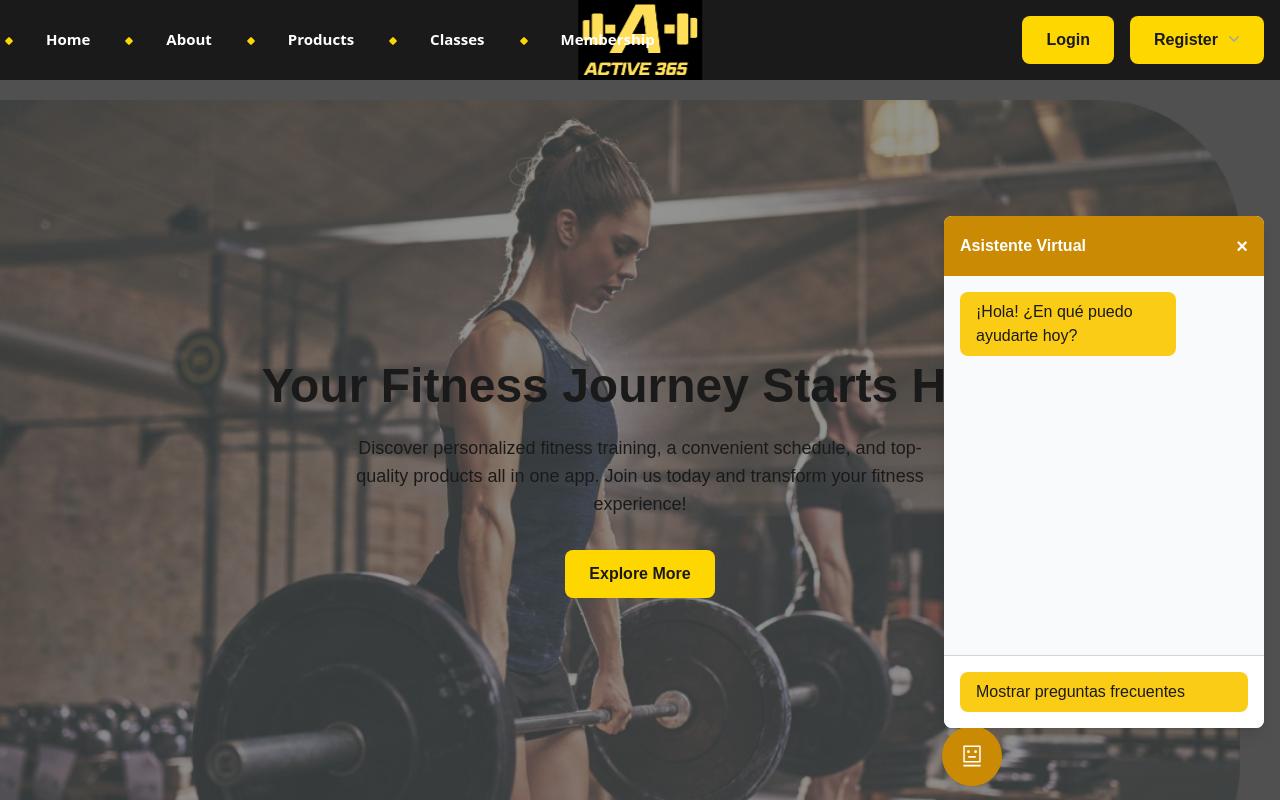
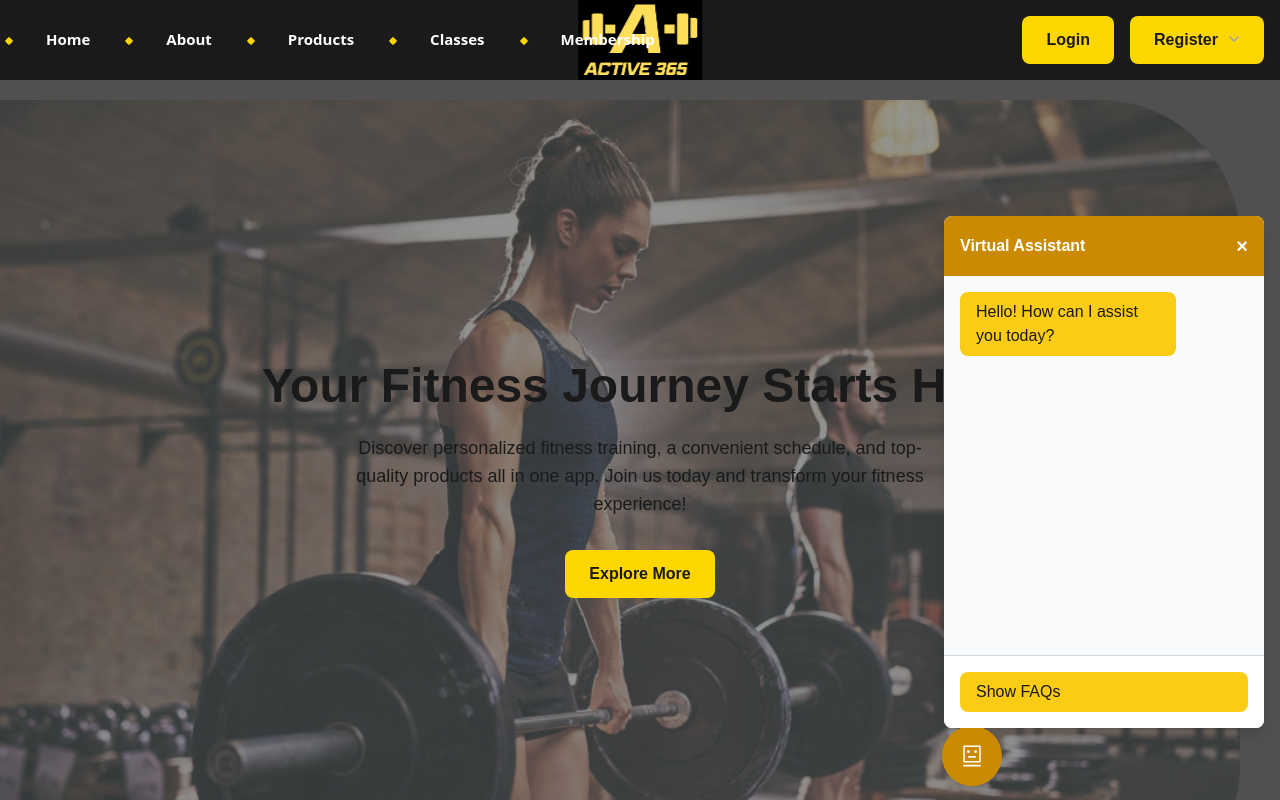
Before and after one commit to active365/Active_365, a Next.js app in the folder front/: page / in a window 1280 px wide. Both pictures are taken after a click on the button 1236 px from the left and 756 px from the top of the page. Shown: the top 800 px of the page. Built offline with nearby package versions, Linux system fonts and the light colour scheme.

Commit message:
chatbot english

```diff
--- a/front/src/components/Chatbot.tsx
+++ b/front/src/components/Chatbot.tsx
@@ -1,19 +1,18 @@
-"use client"
 import React, { useState } from "react";
 import { AiOutlineRobot } from "react-icons/ai";
 
 const Chatbot = () => {
     const [isOpen, setIsOpen] = useState(false);
     const [messages, setMessages] = useState([
-        { sender: "bot", text: "¡Hola! ¿En qué puedo ayudarte hoy?" },
+        { sender: "bot", text: "Hello! How can I assist you today?" },
     ]);
     const [showFaqs, setShowFaqs] = useState(false);
 
     const faqs = [
-        { question: "¿Cuáles son los horarios de entrenamiento?", answer: "Nuestros horarios son de 6:00 AM a 10:00 PM todos los días." },
-        { question: "¿Qué suplementos recomiendan para ganar masa muscular?", answer: "Recomendamos proteínas en polvo, creatina y BCAA según tus objetivos." },
-        { question: "¿Tienen envíos de ropa deportiva?", answer: "Sí, realizamos envíos a todo el país." },
-        { question: "¿Cómo puedo inscribirme en un plan de entrenamiento?", answer: "Puedes inscribirte a través de nuestra página web o en la recepción del gimnasio." },
+        { question: "What are the training hours?", answer: "Our hours are from 6:00 AM to 10:00 PM every day." },
+        { question: "What supplements do you recommend for gaining muscle mass?", answer: "We recommend protein powders, creatine, and BCAAs based on your goals." },
+        { question: "Do you ship sportswear?", answer: "Yes, we ship nationwide." },
+        { question: "How can I enroll in a training plan?", answer: "You can enroll through our website or at the gym reception." },
     ];
 
     const handleSelectQuestion = (question: string) => {
@@ -36,7 +35,7 @@ const Chatbot = () => {
             {isOpen && (
                 <div className="bg-white shadow-lg rounded-lg w-80 h-[32rem] flex flex-col overflow-hidden">
                     <div className="bg-yellow-600 text-white p-4 font-bold flex justify-between items-center">
-                        <span>Asistente Virtual</span>
+                        <span>Virtual Assistant</span>
                         <button onClick={() => setIsOpen(false)} className="text-xl">×</button>
                     </div>
 
@@ -64,7 +63,7 @@ const Chatbot = () => {
                             onClick={() => setShowFaqs(!showFaqs)}
                             className="w-full text-left px-4 py-2 bg-yellow-400 text-black rounded-lg hover:bg-yellow-600 hover:text-white"
                         >
-                            {showFaqs ? "Ocultar preguntas frecuentes" : "Mostrar preguntas frecuentes"}
+                            {showFaqs ? "Hide FAQs" : "Show FAQs"}
                         </button>
 
                         {showFaqs && (
```
